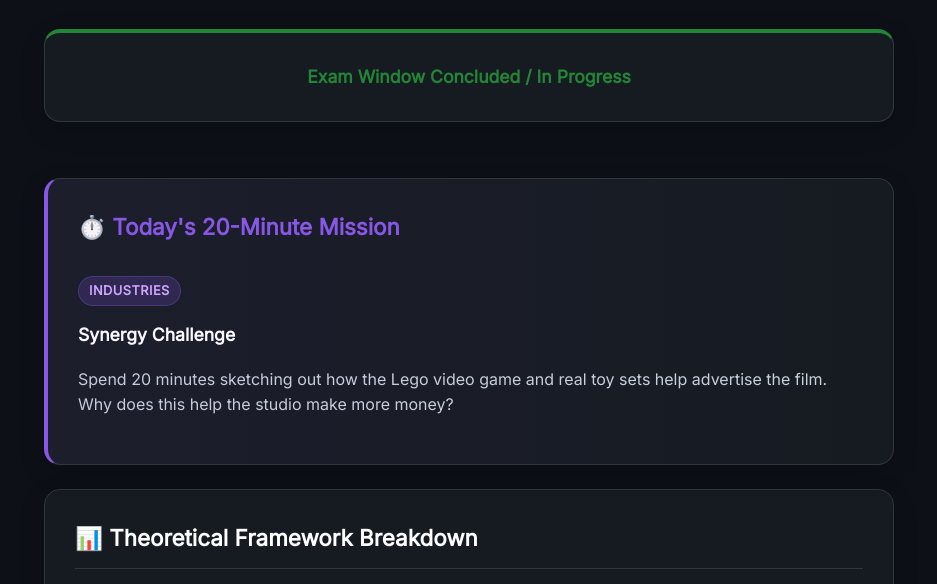
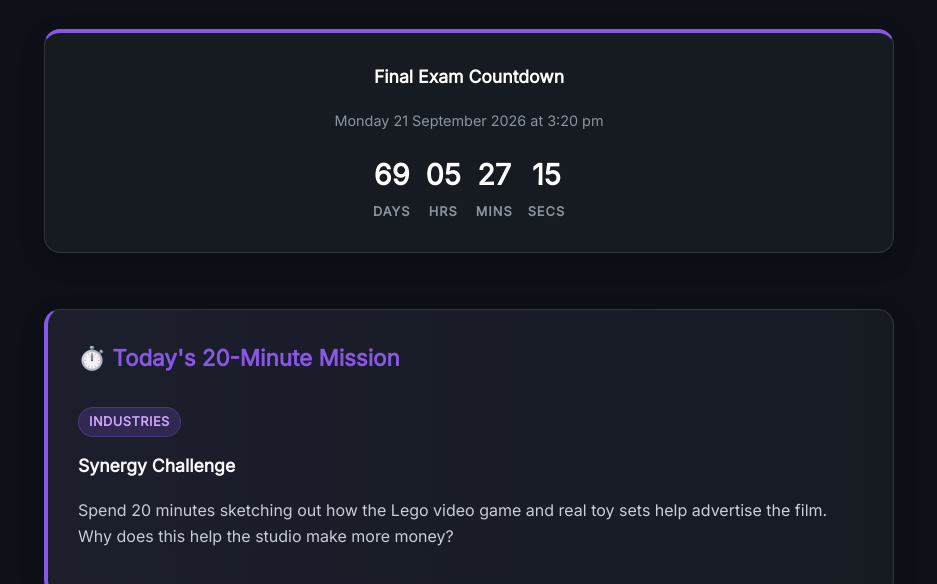
Before and after one commit to bagelbagelbun/Y10_mock_exam, a plain HTML site: page index.html in a window 1280 px wide. Shown: the part 213-797 px from the top of the page, without its empty margins (171-1108 px from the left). Drawn offline with Linux system fonts and the light colour scheme.

Commit message:
Add files via upload

```diff
--- a/index.html
+++ b/index.html
@@ -177,7 +177,7 @@
         <div class="timer-container" id="timers">
             <div class="card timer-card">
                 <h3>Final Exam Countdown</h3>
-                <p>Friday 19 June 2026 at 2:20 pm</p>
+                <p>Monday 21 September 2026 at 3:20 pm</p>
                 <div class="time-display" id="exam-timer">
                     <div><span id="days">00</span><span class="time-unit">Days</span></div>
                     <div><span id="hours">00</span><span class="time-unit">Hrs</span></div>
@@ -412,7 +412,7 @@
 
     <script>
         // --- 1. Accurate Single Exam Countdown ---
-        const targetDate = new Date('2026-06-19T14:20:00+01:00').getTime();
+        const targetDate = new Date('2026-09-21T15:20:00+01:00').getTime();
 
         function updateCountdown() {
             const now = new Date().getTime();
```
